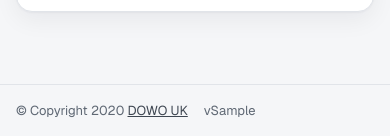
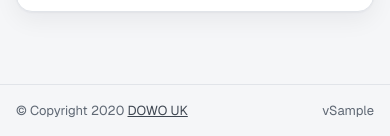
Before and after one commit to dowouk/docker-manager, a Python web app: template app/templates/channel_form.html in a window 390 px wide. Shown: the part 955-1091 px from the top of the page. Run offline with Jinja, Linux system fonts and the light colour scheme; the template is opened without the code that fills it: most values are stand-ins (such as "Sample title", 1, 10 or a date in 2020).

Commit message:
Footer: copyright on the left, version on the right

```diff
--- a/app/static/app.css
+++ b/app/static/app.css
@@ -85,7 +85,7 @@ h2 { margin: 0; font-size: 18px; font-weight: 600; }
 
 /* ---- Footer -------------------------------------------------------------------- */
 .site-footer { border-top: 1px solid var(--line); margin-top: 24px; }
-.footer-inner { max-width: 1280px; margin: 0 auto; padding: 20px 32px; display: flex; justify-content: flex-end;
+.footer-inner { max-width: 1280px; margin: 0 auto; padding: 20px 32px; display: flex; justify-content: space-between;
   align-items: center; gap: 16px; flex-wrap: wrap; font-size: 13px; color: var(--subtle); }
 .footer-inner a { color: var(--link); }
 .footer-version { font-variant-numeric: tabular-nums; }
@@ -290,7 +290,7 @@ dialog form[method="dialog"] { margin-top: 12px; }
   .header-inner { padding: 12px 16px; gap: 12px; }
   .header-spacer { display: none; }
   .site-nav { order: 3; width: 100%; flex-wrap: wrap; }
-  .footer-inner { padding: 16px; justify-content: flex-start; }
+  .footer-inner { padding: 16px; }
   .header-actions { margin-left: auto; }
   .page { padding: 24px 16px 48px; gap: 32px; }
   h1 { font-size: 26px; }
```
Also changed, not shown: CHANGELOG.md.
